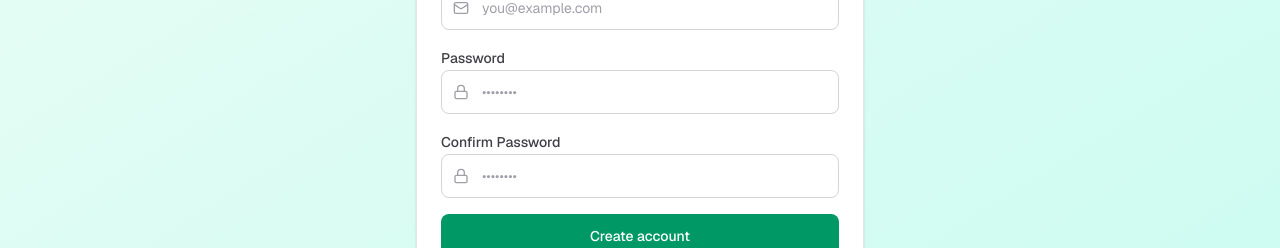
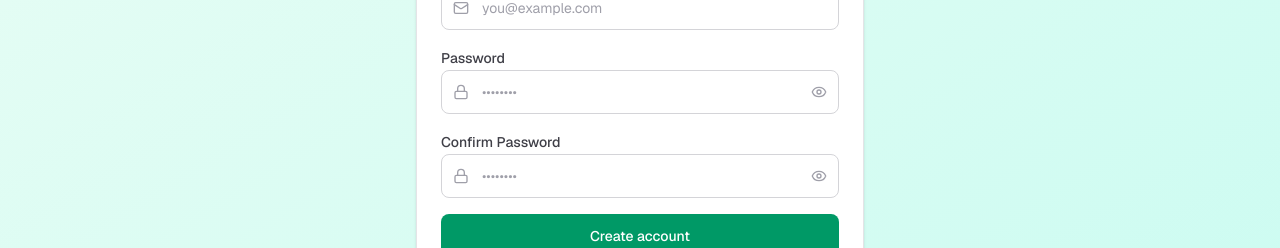
Before and after one commit to adesanyabackup112/Diet-prep-, a Next.js app: page /auth/signup in a window 1280 px wide. Shown: the part 433-681 px from the top of the page. Built offline with nearby package versions, Linux system fonts and the light colour scheme.

Commit message:
Add password show/hide toggle to sign in and sign up pages

```diff
--- a/src/app/auth/signin/page.tsx
+++ b/src/app/auth/signin/page.tsx
@@ -7,7 +7,7 @@ import Link from "next/link";
 import { Button } from "@/components/ui/button";
 import { Input } from "@/components/ui/input";
 import { Card, CardContent, CardDescription, CardHeader, CardTitle } from "@/components/ui/card";
-import { Utensils, Mail, Lock, Loader2 } from "lucide-react";
+import { Utensils, Mail, Lock, Loader2, Eye, EyeOff } from "lucide-react";
 
 function GoogleIcon({ className }: { className?: string }) {
   return (
@@ -40,6 +40,7 @@ function SignInContent() {
   const [error, setError] = useState("");
   const [isLoading, setIsLoading] = useState(false);
   const [isGoogleLoading, setIsGoogleLoading] = useState(false);
+  const [showPassword, setShowPassword] = useState(false);
 
   const registered = searchParams.get("registered");
 
@@ -153,13 +154,24 @@ function SignInContent() {
                 <Lock className="absolute left-3 top-1/2 -translate-y-1/2 h-4 w-4 text-zinc-400" />
                 <Input
                   id="password"
-                  type="password"
+                  type={showPassword ? "text" : "password"}
                   placeholder="••••••••"
                   value={password}
                   onChange={(e) => setPassword(e.target.value)}
-                  className="pl-10"
+                  className="pl-10 pr-10"
                   required
                 />
+                <button
+                  type="button"
+                  onClick={() => setShowPassword(!showPassword)}
+                  className="absolute right-3 top-1/2 -translate-y-1/2 text-zinc-400 hover:text-zinc-600 dark:hover:text-zinc-300"
+                >
+                  {showPassword ? (
+                    <EyeOff className="h-4 w-4" />
+                  ) : (
+                    <Eye className="h-4 w-4" />
+                  )}
+                </button>
               </div>
             </div>
             <Button type="submit" className="w-full" disabled={isLoading}>
--- a/src/app/auth/signup/page.tsx
+++ b/src/app/auth/signup/page.tsx
@@ -7,7 +7,7 @@ import Link from "next/link";
 import { Button } from "@/components/ui/button";
 import { Input } from "@/components/ui/input";
 import { Card, CardContent, CardDescription, CardHeader, CardTitle } from "@/components/ui/card";
-import { Utensils, Mail, Lock, User, Loader2 } from "lucide-react";
+import { Utensils, Mail, Lock, User, Loader2, Eye, EyeOff } from "lucide-react";
 
 function GoogleIcon({ className }: { className?: string }) {
   return (
@@ -41,6 +41,8 @@ export default function SignUpPage() {
   const [error, setError] = useState("");
   const [isLoading, setIsLoading] = useState(false);
   const [isGoogleLoading, setIsGoogleLoading] = useState(false);
+  const [showPassword, setShowPassword] = useState(false);
+  const [showConfirmPassword, setShowConfirmPassword] = useState(false);
 
   const handleGoogleSignUp = async () => {
     setIsGoogleLoading(true);
@@ -176,13 +178,24 @@ export default function SignUpPage() {
                 <Lock className="absolute left-3 top-1/2 -translate-y-1/2 h-4 w-4 text-zinc-400" />
                 <Input
                   id="password"
-                  type="password"
+                  type={showPassword ? "text" : "password"}
                   placeholder="••••••••"
                   value={password}
                   onChange={(e) => setPassword(e.target.value)}
-                  className="pl-10"
+                  className="pl-10 pr-10"
                   required
                 />
+                <button
+                  type="button"
+                  onClick={() => setShowPassword(!showPassword)}
+                  className="absolute right-3 top-1/2 -translate-y-1/2 text-zinc-400 hover:text-zinc-600 dark:hover:text-zinc-300"
+                >
+                  {showPassword ? (
+                    <EyeOff className="h-4 w-4" />
+                  ) : (
+                    <Eye className="h-4 w-4" />
+                  )}
+                </button>
               </div>
             </div>
             <div className="space-y-2">
@@ -193,13 +206,24 @@ export default function SignUpPage() {
                 <Lock className="absolute left-3 top-1/2 -translate-y-1/2 h-4 w-4 text-zinc-400" />
                 <Input
                   id="confirmPassword"
-                  type="password"
+                  type={showConfirmPassword ? "text" : "password"}
                   placeholder="••••••••"
                   value={confirmPassword}
                   onChange={(e) => setConfirmPassword(e.target.value)}
-                  className="pl-10"
+                  className="pl-10 pr-10"
                   required
                 />
+                <button
+                  type="button"
+                  onClick={() => setShowConfirmPassword(!showConfirmPassword)}
+                  className="absolute right-3 top-1/2 -translate-y-1/2 text-zinc-400 hover:text-zinc-600 dark:hover:text-zinc-300"
+                >
+                  {showConfirmPassword ? (
+                    <EyeOff className="h-4 w-4" />
+                  ) : (
+                    <Eye className="h-4 w-4" />
+                  )}
+                </button>
               </div>
             </div>
             <Button type="submit" className="w-full" disabled={isLoading}>
```
